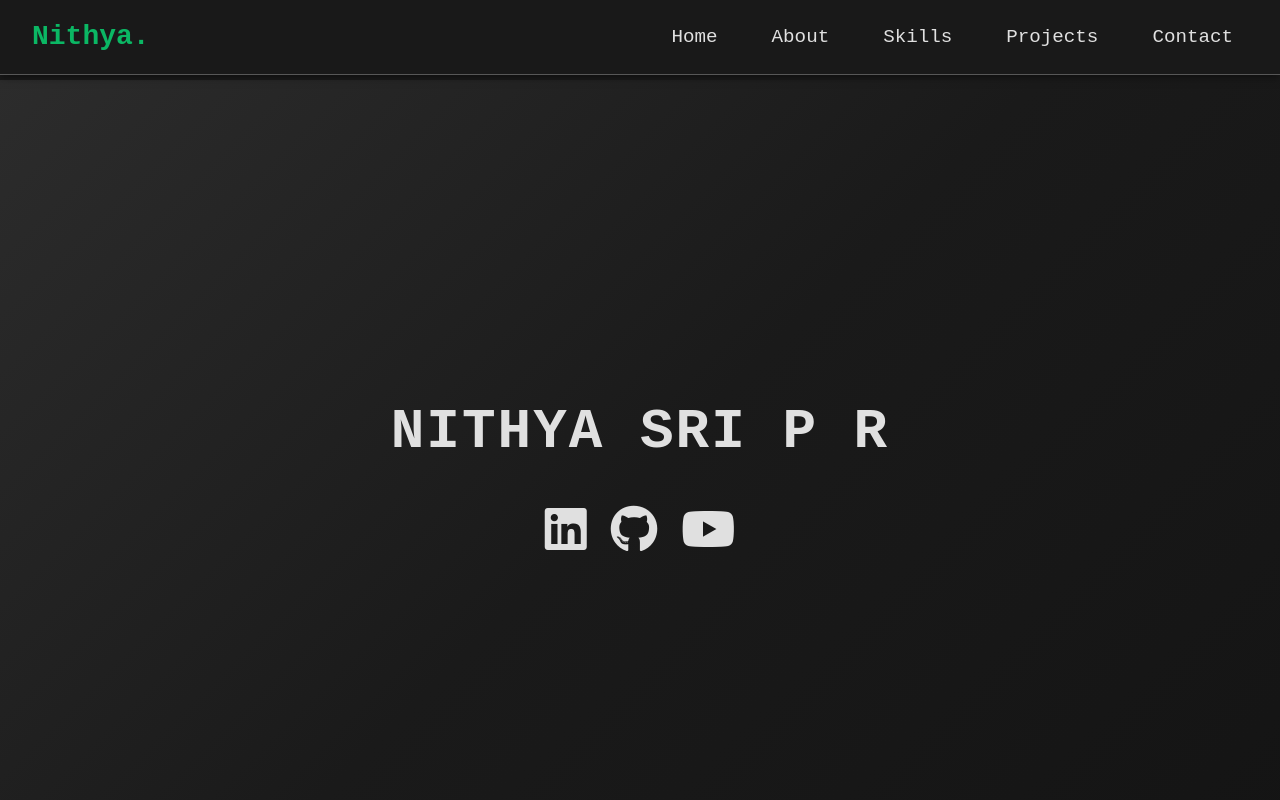
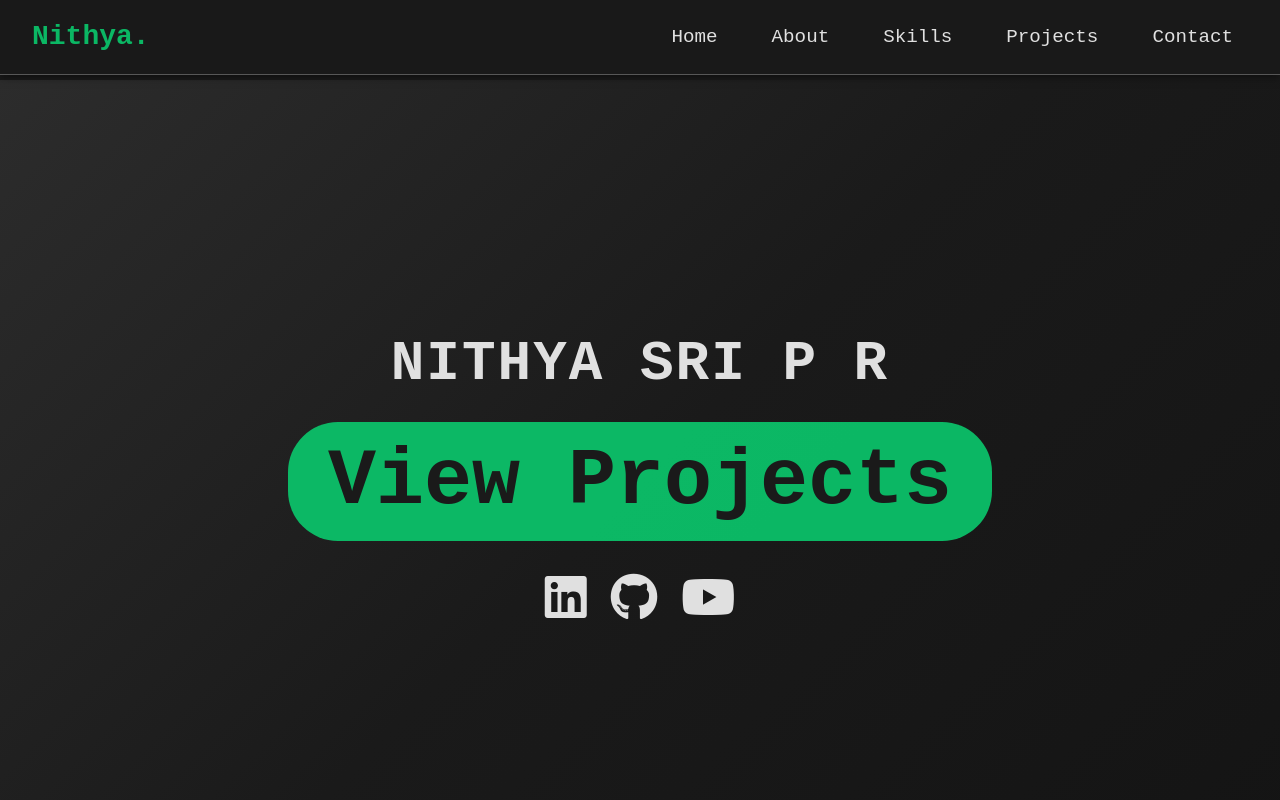
Before and after one commit to nithyasri7846/portfolio, a plain HTML site: page index.html in a window 1280 px wide. Shown: the top 800 px of the page. Drawn offline with nearby package versions, Linux system fonts and the light colour scheme.

Commit message:
Update index.html

```diff
--- a/index.html
+++ b/index.html
@@ -51,7 +51,7 @@
       <!--<p class="animate-text delay-1">
         Hello , I'm a passionate Software Developer and<br> Data Analyst.
       </p>-->
-      <!--<a href="#projects" class="btn animate-text delay-2">View Projects</a>-->
+      <a href="#projects" class="btn animate-text delay-2">View Projects</a>
       <!-- Social Icons Section -->
       <div class="social-icons animate-text delay-2">
 
```
